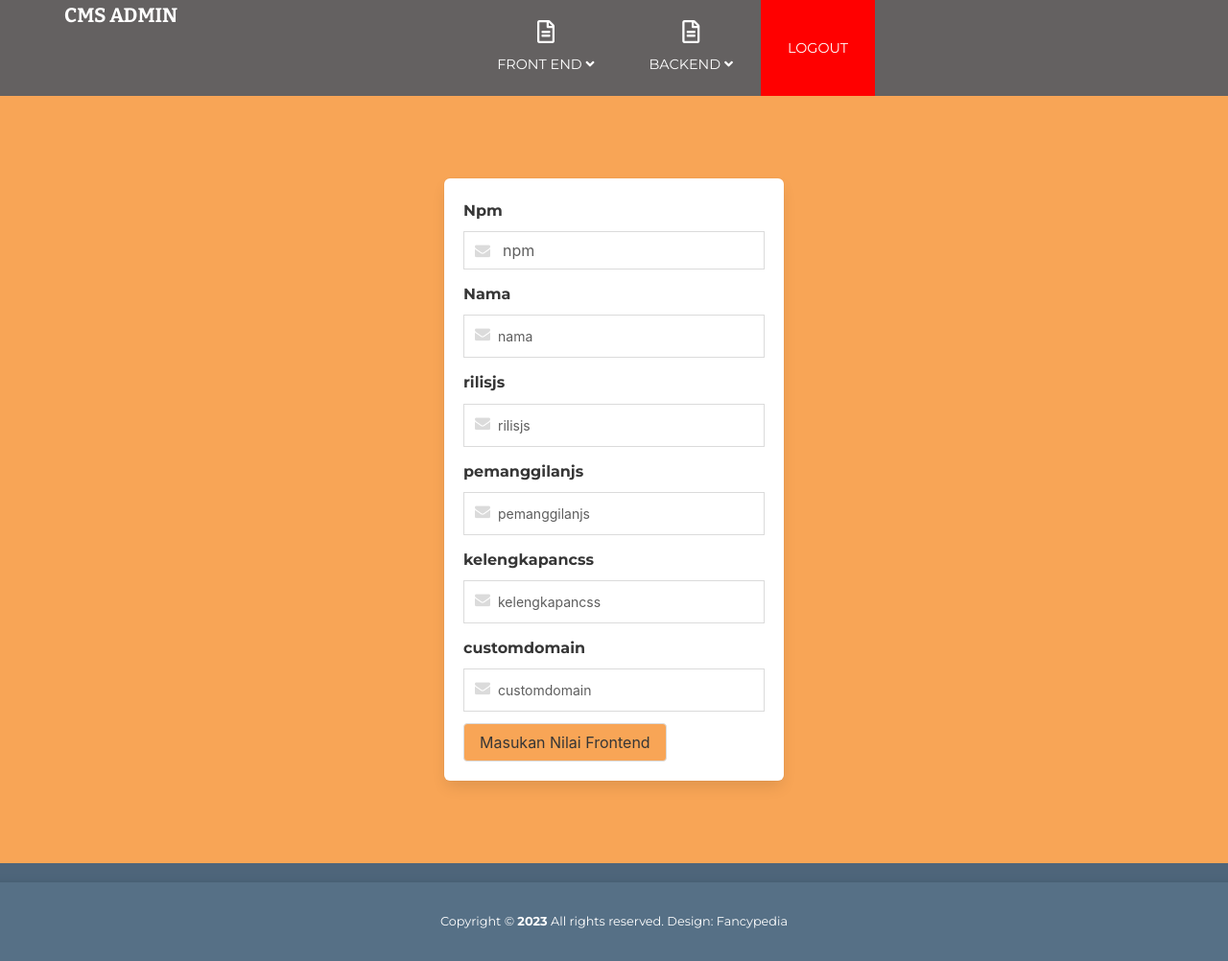
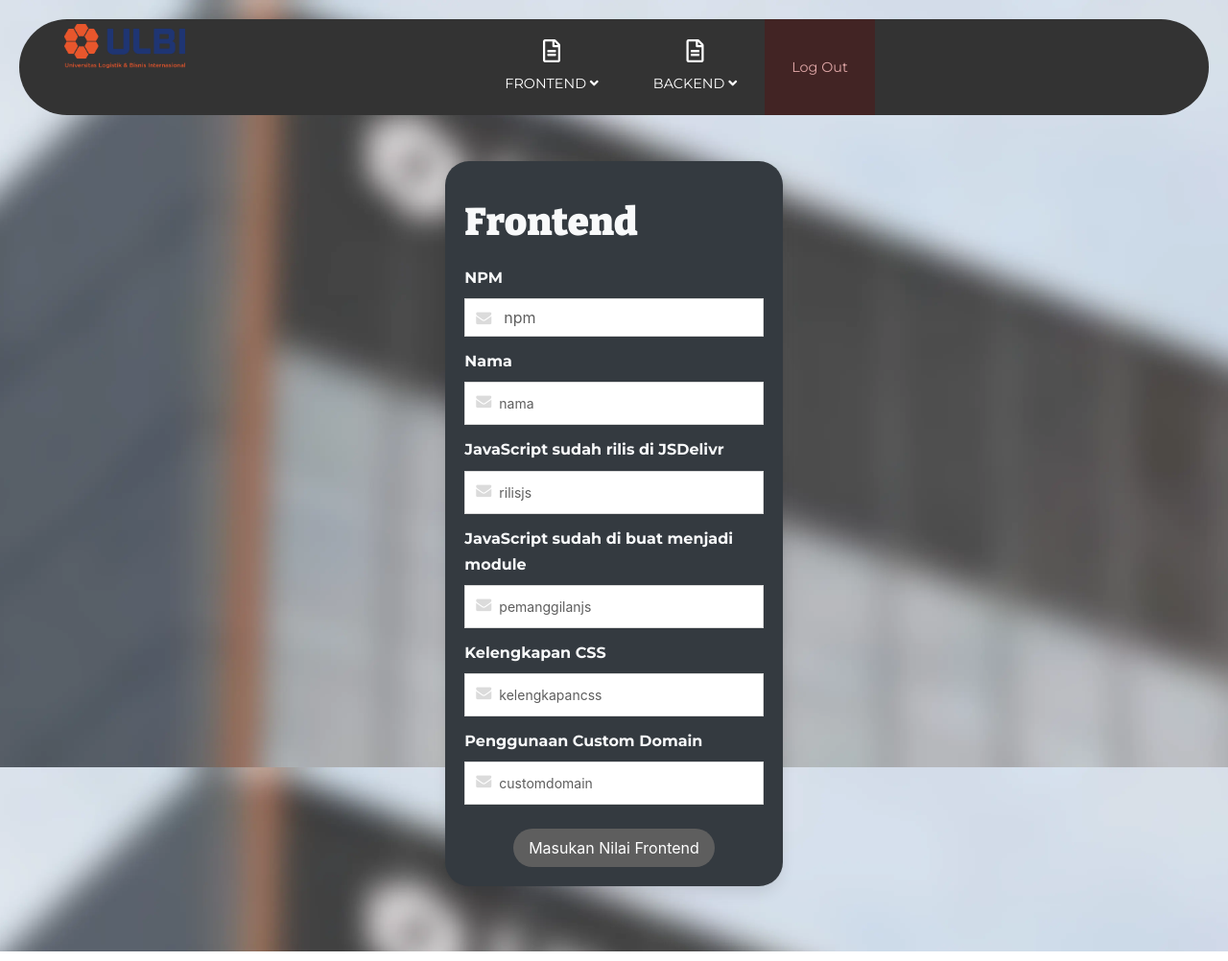
Before and after one commit to uiteung/sidang_proyek, a plain HTML site: page createFrontend.html in a window 1280 px wide. Shown: the whole page at 96% size. Drawn offline with nearby package versions, Linux system fonts and the light colour scheme; no server answers.

Commit message:
sidang: Perbaiki tampilan form frontend
Signed-off-by: HeroBuxx <me@herobuxx.me>

```diff
--- a/createFrontend.html
+++ b/createFrontend.html
@@ -31,18 +31,107 @@
 
  <!-- Main Stylesheet -->
  <link rel="stylesheet" href="./inicss/style.css">
+ <style>
+    /* Reset some default styles */
+body, html {
+    margin: 0;
+    padding: 0;
+}
+
+body {
+    color: white;
+    min-height: 97vh;
+    background: url(./img/theme.webp) no-repeat center center fixed;
+    background-color: #222933;
+    -webkit-background-size: cover;
+    -moz-background-size: cover;
+    -o-background-size: cover;
+    background-size: cover;
+}
+
+/* Apply a box-sizing border-box model to all elements */
+* {
+    box-sizing: border-box;
+}
+
+/* Style the navigation bar */
+.navbar {
+    background-color: #333;
+}
+
+.navbar-brand {
+    color: #fff;
+}
+
+.navbar-toggler-icon, .tm-nav-icon {
+    color: #fff;
+}
+
+.navbar-nav {
+    text-align: center;
+}
+
+.nav-link {
+    color: #fff;
+}
+
+/* Style the main content */
+#reportsPage {
+    padding: 20px;
+}
+
+/* Style the responsive table */
+.table {
+    width: 100%;
+    margin-bottom: 1rem;
+    color: #fff;
+}
+
+.table th, .table td {
+    padding: 0.75rem;
+    vertical-align: top;
+    border-top: 1px solid #dee2e6;
+}
+.cust-footer {
+    bottom: 0;
+    position: absolute;
+    width: 100%;
+}
+
+.cust-rounded {
+    border-radius: 260px;
+}
+
+/* Apply styles to different screen sizes */
+@media (min-width: 576px) {
+    /* Adjust styles for small devices and larger */
+}
+
+@media (min-width: 768px) {
+    /* Adjust styles for medium devices and larger */
+}
+
+@media (min-width: 992px) {
+    /* Adjust styles for large devices and larger */
+}
+
+@media (min-width: 1200px) {
+    /* Adjust styles for extra large devices and larger */
+}
+
+</style>
 </head>
 
 <body>
     <div id="mainadminAuthorization"></div>
 
     <div id="reportsPage" class="" id="home">
-        <nav style="background-color: rgb(100, 97, 97);" class="navbar navbar-expand-xl">
+        <nav class="navbar navbar-expand-xl cust-rounded">
 
             <!-- NAVBAR START -->
             <div class="container h-100">
-                <a class="navbar-brand" href="./home.html">
-                    <h1 class="tm-site-title mb-0">CMS Admin</h1>
+                <a class="navbar-brand" href="index.html">
+                    <img style="width: auto; height: 46PX;" src="./img/ulbi.png">
                 </a>
                 <button class="navbar-toggler ml-auto mr-0" type="button" data-toggle="collapse" data-target="#navbarSupportedContent"
                     aria-controls="navbarSupportedContent" aria-expanded="false" aria-label="Toggle navigation">
@@ -52,14 +141,12 @@
                 <div class="collapse navbar-collapse" id="navbarSupportedContent">
                     <ul class="navbar-nav mx-auto h-100">
 
-
                         <li class="nav-item dropdown">
-
                             <a class="nav-link dropdown-toggle" href="#" id="navbarDropdown" role="button" data-toggle="dropdown"
                                 aria-haspopup="true" aria-expanded="false">
                                 <i class="far fa-file-alt"></i>
                                 <span>
-                                   FRONT END <i class="fas fa-angle-down"></i>
+                                    FRONTEND <i class="fas fa-angle-down"></i>
                                 </span>
                             </a>
                             <div class="dropdown-menu" aria-labelledby="navbarDropdown">
@@ -67,7 +154,6 @@
                                 <a class="dropdown-item" href="./getFrontend.html">Lihat Tabel Nilai</a>
                             </div>
                         </li>
-
 
                         <li class="nav-item dropdown">
                             <a class="nav-link dropdown-toggle" href="#" id="navbarDropdown" role="button" data-toggle="dropdown"
@@ -83,33 +169,31 @@
                             </div>
                         </li>
 
-
-                        <li class="nav-item">
-                            <a onclick="Logout()" style="background-color: red;" class="nav-link" href="./index.html">
-                                LOGOUT
+                        <li class="nav-item cust-rounded">
+                            <a onclick="Logout()" style="background-color: rgb(66, 36, 36); color: rgb(224, 167, 167);" class="nav-link">
+                                Log Out
                             </a>
                         </li>
 
                     </ul>
-
                 </div>
             </div>
         </nav>
-            <!-- NAVBAR END -->
+        <!-- NAVBAR END -->
 
 
-        <div class="hero is-fullheight" style="background: #F8A556;">
+        <div class="hero is-fullheight">
             <div class="hero-body">
                 <div class="container">
                     <div class="columns is-centered">
-
                         <div class="column is-4">
 
                             <!-- START FORM -->
-                            <div id="signupForm" class="box">
+                            <div id="signupForm" style="border-radius: 25px;" class="box bg-dark text-light">
+                                <h1 style="margin-bottom: 20px; margin-top: 20px" class="text-light">Frontend</h1>
 
-                                <div id="field-username" class="field">
-                                    <label class="label">Npm</label>
+                                <div id="field-username" class="field mt-1">
+                                    <label class="label text-light">NPM</label>
                                     <div class="control has-icons-left">
                                         <input id="npm" name="npm" type="number" class="input" placeholder="npm" required>
                                         <span class="icon is-small is-left">
@@ -119,7 +203,7 @@
                                 </div>
 
                                 <div id="field-username" class="field">
-                                    <label class="label">Nama</label>
+                                    <label class="label text-light">Nama</label>
                                     <div class="control has-icons-left">
                                         <input id="nama" name="nama" type="text" class="input" placeholder="nama" required>
                                         <span class="icon is-small is-left">
@@ -129,7 +213,7 @@
                                 </div>
 
                                 <div id="field-username" class="field">
-                                    <label class="label">rilisjs</label>
+                                    <label class="label text-light">JavaScript sudah rilis di JSDelivr</label>
                                     <div class="control has-icons-left">
                                         <input id="rilisjs" name="rilisjs" type="text" class="input" placeholder="rilisjs" required>
                                         <span class="icon is-small is-left">
@@ -139,7 +223,7 @@
                                 </div>
 
                                 <div id="field-username" class="field">
-                                    <label class="label">pemanggilanjs</label>
+                                    <label class="label text-light">JavaScript sudah di buat menjadi module</label>
                                     <div class="control has-icons-left">
                                         <input id="pemanggilanjs" name="pemanggilanjs" type="text" class="input" placeholder="pemanggilanjs" required>
                                         <span class="icon is-small is-left">
@@ -149,7 +233,7 @@
                                 </div>
 
                                 <div id="field-username" class="field">
-                                    <label class="label">kelengkapancss</label>
+                                    <label class="label text-light">Kelengkapan CSS</label>
                                     <div class="control has-icons-left">
                                         <input id="kelengkapancss" name="kelengkapancss" type="text" class="input" placeholder="kelengkapancss" required>
                                         <span class="icon is-small is-left">
@@ -159,7 +243,7 @@
                                 </div>
 
                                 <div id="field-username" class="field">
-                                    <label class="label">customdomain</label>
+                                    <label class="label text-light">Penggunaan Custom Domain</label>
                                     <div class="control has-icons-left">
                                         <input id="customdomain" name="customdomain" type="text" class="input" placeholder="customdomain" required>
                                         <span class="icon is-small is-left">
@@ -168,8 +252,8 @@
                                     </div>
                                 </div>
 
-                                <div id="btnSignup" class="field">
-                                    <button onclick="createFrontendFix()" class="button" type="submit"  style="background: #F8A556;">Masukan Nilai Frontend</button>
+                                <div style="align-items: center; text-align: center; margin-top: 25px;" id="btnSignup" class="field">
+                                    <button onclick="createFrontendFix()" class="button" type="submit"  style="border-radius: 25px;border: 0; background: #5e5e5e; color: #ffffff;">Masukan Nilai Frontend</button>
                                 </div>
 
                             </div>
@@ -182,15 +266,6 @@
                 </div>
             </div>
         </div>
-        <footer class="tm-footer row tm-mt-small">
-            <div class="col-12 font-weight-light">
-                <p class="text-center text-white mb-0 px-4 small">
-                    Copyright &copy; <b>2023</b> All rights reserved.
-
-                    Design: <a rel="nofollow noopener" class="tm-footer-link">Fancypedia</a>
-                </p>
-            </div>
-        </footer>
     </div>
     </body>
     <script src="js/jquery-3.3.1.min.js"></script>
--- a/inijs/content/createFrontend.js
+++ b/inijs/content/createFrontend.js
@@ -27,7 +27,7 @@ function responseData(result) {
 
     if (result.status == true) {
         alert("Berhasil Input Data");
-        window.location.href = "../getFrontend.html";
+        window.location.href = "./getFrontend.html";
     }else{
         alert('gagal input data');
         console.log("gagal");
```
